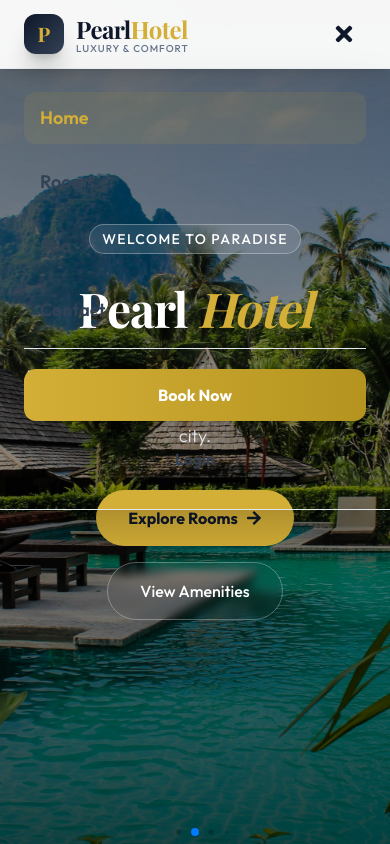
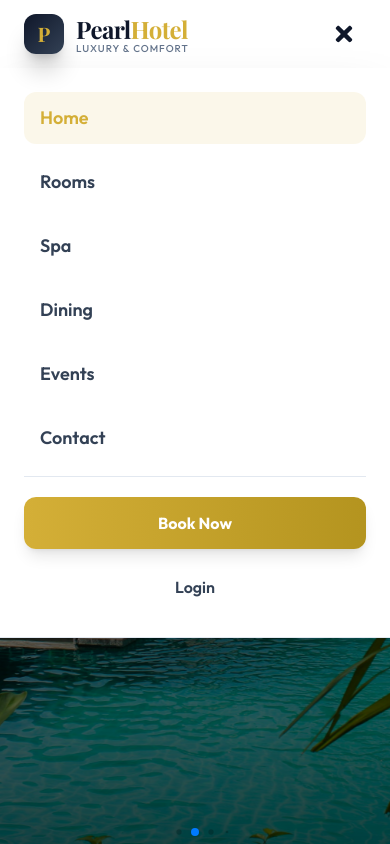
Before and after one commit to itsfraz/Pearl-Hotel, a React (Create React App) app in the folder client/: page / in a window 390 px wide. Both pictures are taken after a click on the button 344 px from the left and 42 px from the top of the page. Shown: the top 844 px of the page. Built offline with nearby package versions, Linux system fonts and the light colour scheme; no server answers; a web font is replaced by a local one.

Commit message:
feat: implement a new responsive Navbar component with dynamic styling, user authentication, and navigation links.

```diff
--- a/client/src/components/Navbar.js
+++ b/client/src/components/Navbar.js
@@ -90,8 +90,8 @@ const Navbar = () => {
     <nav
       className={`fixed w-full top-0 left-0 z-50 transition-all duration-500 ease-out
         ${isScrolled || isMobileMenuOpen
-          ? "bg-white/95 backdrop-blur-xl shadow-lg border-b border-slate-200/50 py-3"
-          : "bg-gradient-to-b from-black/30 to-transparent backdrop-blur-sm py-5"
+          ? "bg-white shadow-lg border-b border-slate-200/50 py-3"
+          : "bg-white shadow-md py-3 lg:bg-gradient-to-b lg:from-black/50 lg:to-transparent lg:shadow-none lg:py-5 lg:backdrop-blur-sm"
         }`}
     >
       <div className="container mx-auto px-6 md:px-12 lg:px-16">
@@ -109,12 +109,12 @@ const Navbar = () => {
             </div>
             <div className="flex flex-col -space-y-1">
               <span className={`font-display font-bold text-2xl tracking-tight transition-all duration-300
-                ${isScrolled || isMobileMenuOpen ? "text-primary" : "text-white drop-shadow-lg"}
+                ${isScrolled || isMobileMenuOpen ? "text-primary" : "text-primary lg:text-white lg:drop-shadow-lg"}
               `}>
                 Pearl<span className="text-secondary">Hotel</span>
               </span>
               <span className={`text-[10px] font-medium tracking-widest uppercase transition-all duration-300
-                ${isScrolled || isMobileMenuOpen ? "text-slate-500" : "text-white/80"}
+                ${isScrolled || isMobileMenuOpen ? "text-slate-500" : "text-slate-500 lg:text-white/80"}
               `}>
                 Luxury & Comfort
               </span>
@@ -244,7 +244,7 @@ const Navbar = () => {
             className={`lg:hidden p-2.5 rounded-lg text-2xl transition-all duration-300
               ${isScrolled || isMobileMenuOpen
                 ? "text-primary hover:bg-slate-100"
-                : "text-white hover:bg-white/10"
+                : "text-primary hover:bg-slate-100 lg:text-white lg:hover:bg-white/10"
               }
             `}
           >
@@ -254,7 +254,7 @@ const Navbar = () => {
 
         {/* Mobile Menu */}
         <div
-          className={`lg:hidden absolute top-full left-0 w-full bg-white/98 backdrop-blur-xl border-b border-slate-200 shadow-2xl transition-all duration-500 origin-top overflow-hidden
+          className={`lg:hidden absolute top-full left-0 w-full bg-white border-b border-slate-200 shadow-2xl transition-all duration-500 origin-top overflow-hidden
             ${isMobileMenuOpen ? "max-h-[600px] opacity-100" : "max-h-0 opacity-0"}
           `}
         >
@@ -294,6 +294,30 @@ const Navbar = () => {
               `}
             >
               Spa
+            </Link>
+            <Link
+              to="/dining"
+              onClick={() => setIsMobileMenuOpen(false)}
+              className={`text-lg font-semibold px-4 py-3 rounded-xl transition-all duration-300
+                ${location.pathname === '/dining'
+                  ? 'bg-secondary/10 text-secondary'
+                  : 'text-slate-700 hover:bg-slate-50 hover:text-primary'
+                }
+              `}
+            >
+              Dining
+            </Link>
+            <Link
+              to="/events"
+              onClick={() => setIsMobileMenuOpen(false)}
+              className={`text-lg font-semibold px-4 py-3 rounded-xl transition-all duration-300
+                ${location.pathname === '/events'
+                  ? 'bg-secondary/10 text-secondary'
+                  : 'text-slate-700 hover:bg-slate-50 hover:text-primary'
+                }
+              `}
+            >
+              Events
             </Link>
             <Link
               to="/contact"
```
